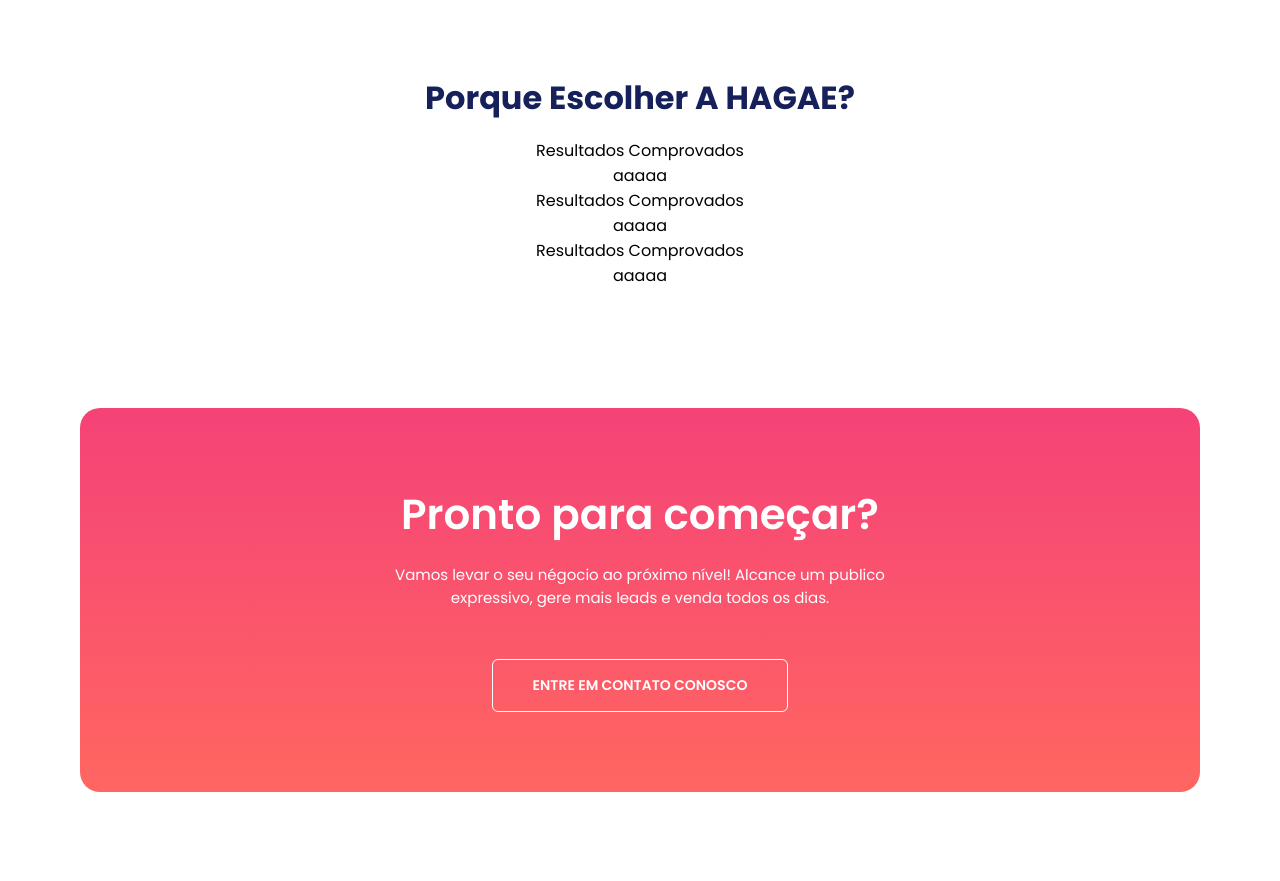
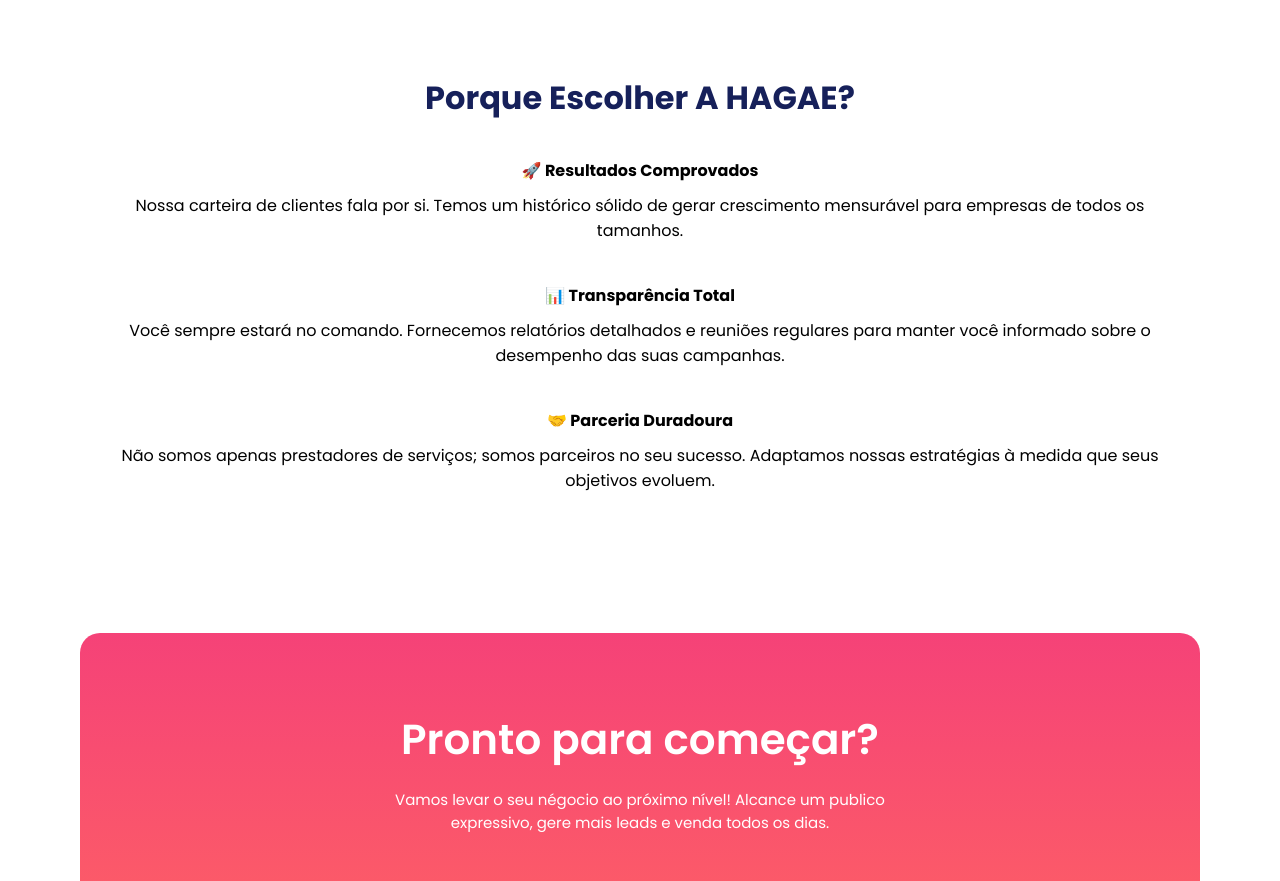
Before and after one commit to relicote/projetos_hagae, a plain HTML site: page index.html in a window 1280 px wide. Shown: the part 3620-4501 px from the top of the page. Drawn offline with nearby package versions, Linux system fonts and the light colour scheme.

Commit message:
att
sessão estilizada e textos alterados

```diff
--- a/assets/css/style.css
+++ b/assets/css/style.css
@@ -510,9 +510,18 @@
   margin-bottom: 20px;
 }
 
-.why-us-card-title{
+.why-us-card{
   color: black;
-  size: 3000px;
+  padding: 20px;
+}
+
+.why-us-card > p{
+  margin-bottom: 10px;
+  font-weight: bold;
+}
+
+.why-us-text > p{
+  text-align: center;
 }
 
 /*-----------------------------------*\
--- a/index.html
+++ b/index.html
@@ -454,32 +454,34 @@
 
             <ul>
 
-              <li>
-            <div class="why-us-card-title">
-                <p>Resultados Comprovados</p>
+            <li>
+              <div class="why-us-card">
+                <p>🚀 Resultados Comprovados</p>
 
                 <div class="why-us-text">
-                  <p>aaaaa</p>
+                  <p>Nossa carteira de clientes fala por si. Temos um histórico sólido de gerar crescimento mensurável para empresas de todos os tamanhos.</p>
                 </div>
               </div>
             </li>
 
-              <li>
-            <div class="why-us-card-title">
-                <p>Resultados Comprovados</p>
+            <li>
+              <div class="why-us-card">
+                <p>📊 Transparência Total</p>
 
                 <div class="why-us-text">
-                  <p>aaaaa</p>
+                  <p>Você sempre estará no comando. Fornecemos
+                    relatórios detalhados e reuniões regulares para manter você informado
+                    sobre o desempenho das suas campanhas.</p>
                 </div>
               </div>
             </li>
 
-              <li>
-            <div class="why-us-card-title">
-                <p>Resultados Comprovados</p>
+            <li>
+              <div class="why-us-card">
+                <p>🤝 Parceria Duradoura</p>
 
                 <div class="why-us-text">
-                  <p>aaaaa</p>
+                  <p>Não somos apenas prestadores de serviços; somos parceiros no seu sucesso. Adaptamos nossas estratégias à medida que seus objetivos evoluem.</p>
                 </div>
               </div>
             </li>
```
